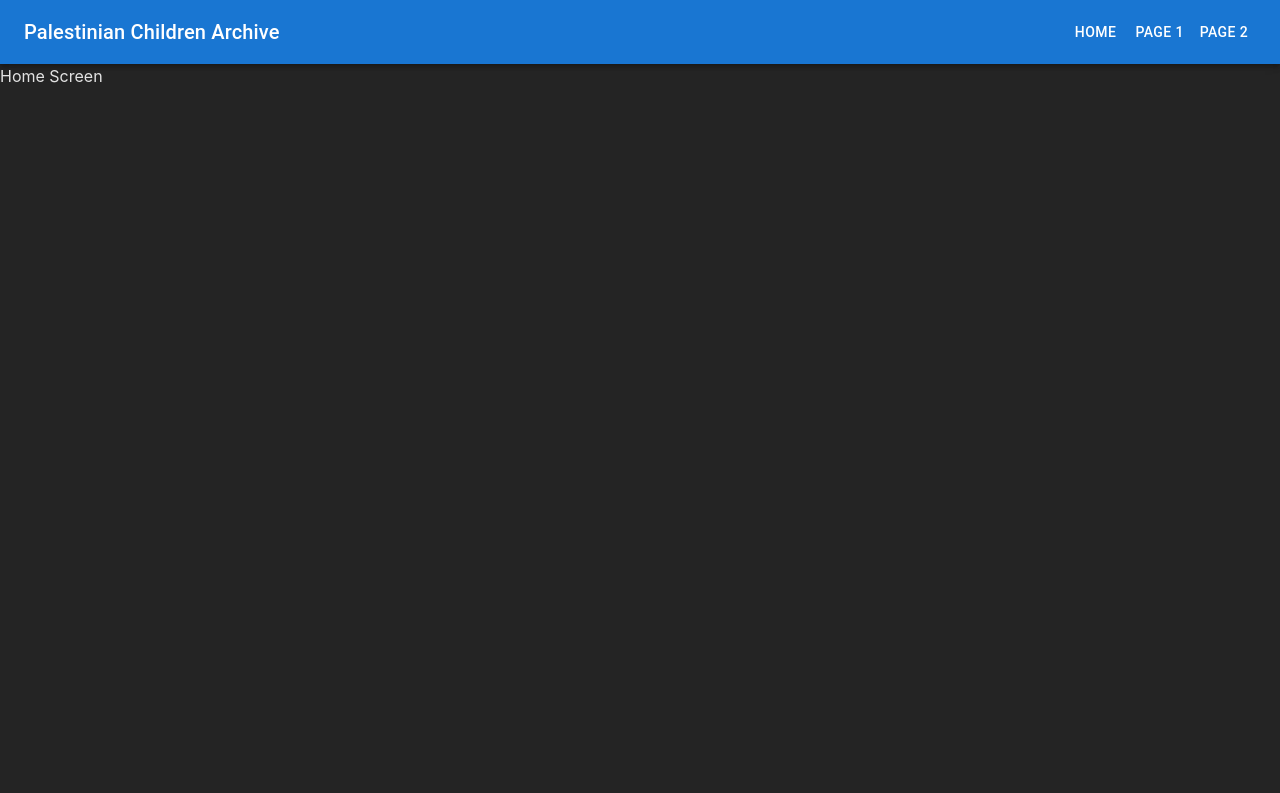
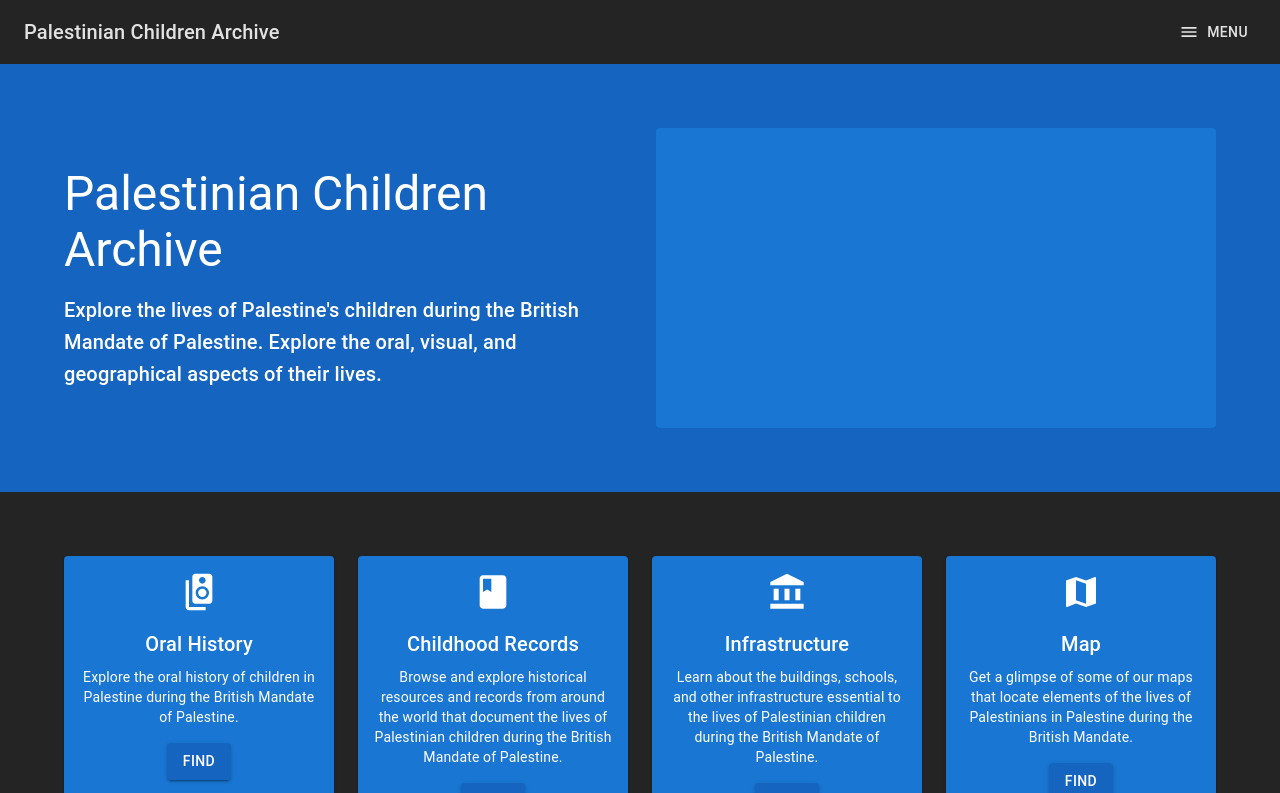
Before and after one commit to Palestinian-Children-Archive/palestinian-children-archive.github.io, a React (Vite) app: page / in a window 1280 px wide. Shown: the top 793 px of the page. Built offline with nearby package versions, Linux system fonts and the light colour scheme.

Commit message:
chore: project home page and structure

```diff
--- a/package.json
+++ b/package.json
@@ -6,7 +6,7 @@
   "homepage": "https://palestinian-children-archive.github.io/",
   "scripts": {
     "dev": "vite",
-    "build": "vite build",
+    "build": "vite build --base=./",
     "lint": "eslint .",
     "preview": "vite preview",
     "predeploy": "npm run build",
--- a/src/components/ui/Navigation.tsx
+++ b/src/components/ui/Navigation.tsx
@@ -1,32 +1,130 @@
-import AppBar from "@mui/material/AppBar";
-import Box from "@mui/material/Box";
-import Toolbar from "@mui/material/Toolbar";
-import Typography from "@mui/material/Typography";
-import Button from "@mui/material/Button";
-import routes from "@/navigation/routes";
-import { useNavigate } from "react-router-dom";
+import React, { useState } from "react";
+import {
+  AppBar,
+  Box,
+  Toolbar,
+  Typography,
+  Button,
+  Drawer,
+  IconButton,
+  Grid,
+  Container,
+  useTheme,
+} from "@mui/material";
+import { Close as CloseIcon, Menu as MenuIcon } from "@mui/icons-material";
+import { Link } from "react-router-dom";
+import { pages } from "@/navigation/routes";
+
+const MenuButton = ({ icon: Icon, label, description, onClick, to }) => (
+  <Button
+    component={Link}
+    to={to}
+    onClick={onClick}
+    sx={{
+      width: "100%",
+      height: "100%",
+      color: "white",
+      textAlign: "left",
+      p: 3,
+      display: "flex",
+      flexDirection: "column",
+      alignItems: "flex-start",
+      "&:hover": {
+        backgroundColor: "rgba(255, 255, 255, 0.1)",
+      },
+    }}
+  >
+    <Icon sx={{ fontSize: 40, mb: 2 }} />
+    <Typography variant="h6" gutterBottom>
+      {label}
+    </Typography>
+    <Typography variant="body2" sx={{ opacity: 0.8 }}>
+      {description}
+    </Typography>
+  </Button>
+);
 
 export default function Navigation() {
-  const navigate = useNavigate();
+  const [menuOpen, setMenuOpen] = useState(false);
+  const theme = useTheme();
+
+  const handleClose = () => {
+    setMenuOpen(false);
+  };
+
   return (
     <Box sx={{ flexGrow: 1 }}>
-      <AppBar position="static">
+      <AppBar position="static" color="transparent" elevation={0}>
         <Toolbar>
-          <Typography variant="h6" component="div" sx={{ flexGrow: 1 }}>
+          <Typography
+            component={Link}
+            to="/"
+            variant="h6"
+            sx={{
+              flexGrow: 1,
+              textDecoration: "none",
+              color: "inherit",
+            }}
+          >
             Palestinian Children Archive
           </Typography>
-
-          {routes.map((r) => (
-            <Button
-              key={r.path}
-              color="inherit"
-              onClick={() => navigate(r.path)}
-            >
-              {r.label}
-            </Button>
-          ))}
+          <Button
+            color="inherit"
+            onClick={() => setMenuOpen(true)}
+            startIcon={<MenuIcon />}
+          >
+            Menu
+          </Button>
         </Toolbar>
       </AppBar>
+
+      <Drawer
+        anchor="top"
+        open={menuOpen}
+        onClose={handleClose}
+        PaperProps={{
+          sx: {
+            minHeight: "100vh",
+            bgcolor: theme.palette.primary.dark,
+          },
+        }}
+      >
+        <Container maxWidth="xl">
+          <Box
+            sx={{
+              p: 2,
+              display: "flex",
+              justifyContent: "space-between",
+              alignItems: "center",
+            }}
+          >
+            <Typography variant="h6" color="white">
+              Palestinian Children Archive
+            </Typography>
+            <IconButton
+              onClick={handleClose}
+              sx={{ color: "white" }}
+              aria-label="close menu"
+            >
+              <CloseIcon />
+            </IconButton>
+          </Box>
+
+          <Grid container spacing={3} sx={{ mt: 4 }}>
+            {pages.map((page) => (
+              <Grid item xs={12} sm={6} md={3} key={page.path}>
+                <MenuButton
+                  icon={page.icon}
+                  label={page.label}
+                  description={page.description}
+                  onClick={handleClose}
+                  to={page.path}
+                />
+              </Grid>
+            ))}
+          </Grid>
+        </Container>
+      </Drawer>
     </Box>
   );
 }
--- a/src/navigation/routes.ts
+++ b/src/navigation/routes.ts
@@ -1,7 +1,18 @@
 import { FC } from "react";
+import {
+  Book as BookIcon,
+  Map as MapIcon,
+  AccountBalance as BuildingIcon,
+  SpeakerGroup,
+  QuestionMark,
+} from "@mui/icons-material";
+
 import Home from "./screens/Home";
-import Page1 from "./screens/Page1";
-import Page2 from "./screens/Page2";
+import OralHistory from "./screens/OralHistory";
+import ChildhoodRecords from "./screens/ChildhoodRecords";
+import Map from "./screens/Map";
+import AboutUs from "./screens/AboutUs";
+import Infrastructure from "./screens/Infrastructure";
 
 interface RouteConfig {
   path: string;
@@ -9,10 +20,49 @@ interface RouteConfig {
   component: FC;
 }
 
-const routes: RouteConfig[] = [
-  { path: "/", label: "Home", component: Home },
-  { path: "/page1", label: "Page 1", component: Page1 },
-  { path: "/page2", label: "Page 2", component: Page2 },
+const routes: RouteConfig[] = [{ path: "/", label: "Home", component: Home }];
+
+export const pages = [
+  {
+    icon: SpeakerGroup,
+    label: "Oral History",
+    description:
+      "Explore the oral history of children in Palestine during the British Mandate of Palestine.",
+    path: "/oral-history",
+    component: OralHistory,
+  },
+  {
+    icon: BookIcon,
+    label: "Childhood Records",
+    description:
+      "Browse and explore historical resources and records from around the world that document the lives of Palestinian children during the British Mandate of Palestine.",
+    path: "/childhood-records",
+    component: ChildhoodRecords,
+  },
+  {
+    icon: BuildingIcon,
+    label: "Infrastructure",
+    description:
+      "Learn about the buildings, schools, and other infrastructure essential to the lives of Palestinian children during the British Mandate of Palestine.",
+    path: "/infrastructure",
+    component: Infrastructure,
+  },
+  {
+    icon: MapIcon,
+    label: "Map",
+    description:
+      "Get a glimpse of some of our maps that locate elements of the lives of Palestinians in Palestine during the British Mandate.",
+    path: "/map",
+    component: Map,
+  },
+  {
+    icon: QuestionMark,
+    label: "About the Project",
+    description:
+      "Get to know more about this project, what we do and about our team.",
+    path: "/about-us",
+    component: AboutUs,
+  },
 ];
 
 export default routes;
--- /dev/null
+++ b/src/navigation/screens/AboutUs.tsx
@@ -0,0 +1,7 @@
+import { FC } from "react";
+
+const AboutUs: FC = () => {
+  return <div>Page2</div>;
+};
+
+export default AboutUs;
--- a/src/navigation/screens/Home.tsx
+++ b/src/navigation/screens/Home.tsx
@@ -1,7 +1,164 @@
 import { FC } from "react";
+import {
+  Box,
+  Card,
+  CardContent,
+  Container,
+  Typography,
+  Button,
+  Grid,
+  useTheme,
+} from "@mui/material";
+import {
+  Book as BookIcon,
+  Map as MapIcon,
+  AccountBalance as BuildingIcon,
+  SpeakerGroup,
+  QuestionMark,
+} from "@mui/icons-material";
+import { pages } from "../routes";
 
-const Home: FC = () => {
-  return <div>Home Screen</div>;
+const FeatureCard = ({
+  icon: Icon,
+  title,
+  description,
+}: {
+  icon: FC;
+  title: string;
+  description: string;
+}) => {
+  const theme = useTheme();
+
+  return (
+    <Card
+      sx={{
+        height: "100%",
+        backgroundColor: theme.palette.primary.main,
+        color: "white",
+        "&:hover": {
+          backgroundColor: theme.palette.primary.dark,
+          cursor: "pointer",
+        },
+        transition: "background-color 0.3s",
+      }}
+    >
+      <CardContent>
+        <Box
+          sx={{
+            display: "flex",
+            flexDirection: "column",
+            alignItems: "center",
+            textAlign: "center",
+          }}
+        >
+          <Icon sx={{ fontSize: 40, mb: 2 }} />
+          <Typography variant="h6" gutterBottom>
+            {title}
+          </Typography>
+          <Typography variant="body2" sx={{ mb: 2 }}>
+            {description}
+          </Typography>
+          <Button
+            variant="contained"
+            sx={{
+              mt: "auto",
+              backgroundColor: theme.palette.primary.dark,
+              "&:hover": {
+                backgroundColor: theme.palette.primary.darker,
+              },
+            }}
+          >
+            Find
+          </Button>
+        </Box>
+      </CardContent>
+    </Card>
+  );
 };
 
-export default Home;
+const HomePage = () => {
+  return (
+    <Box>
+      {/* Hero Section */}
+      <Box sx={{ bgcolor: "primary.dark", color: "white", py: 8 }}>
+        <Container>
+          <Grid container spacing={4} alignItems="center">
+            <Grid item xs={12} md={6}>
+              <Typography variant="h3" component="h1" gutterBottom>
+                Palestinian Children Archive
+              </Typography>
+              <Typography variant="h6">
+                Explore the lives of Palestine's children during the British
+                Mandate of Palestine. Explore the oral, visual, and geographical
+                aspects of their lives.
+              </Typography>
+            </Grid>
+            <Grid item xs={12} md={6}>
+              <Box
+                sx={{
+                  width: "100%",
+                  height: 300,
+                  bgcolor: "primary.main",
+                  borderRadius: 1,
+                }}
+              />
+            </Grid>
+          </Grid>
+        </Container>
+      </Box>
+
+      {/* Features Grid */}
+      <Container sx={{ py: 8 }}>
+        <Grid container spacing={3}>
+          {pages.map((feature, index) => (
+            <Grid item xs={12} sm={6} md={3} key={index}>
+              <FeatureCard
+                icon={feature.icon}
+                title={feature.label}
+                description={feature.description}
+              />
+            </Grid>
+          ))}
+        </Grid>
+      </Container>
+
+      {/* About Section */}
+      <Box sx={{ bgcolor: "background.paper", py: 8 }}>
+        <Container>
+          <Grid container spacing={4}>
+            <Grid item xs={12} md={4}>
+              <Box
+                sx={{
+                  width: "100%",
+                  height: 300,
+                  bgcolor: "grey.200",
+                  borderRadius: 1,
+                }}
+              />
+            </Grid>
+            <Grid item xs={12} md={8}>
+              <Typography variant="h4" component="h2" gutterBottom>
+                About
+              </Typography>
+              <Typography
+                variant="body1"
+                paragraph
+                sx={{ color: "text.secondary" }}
+              >
+                The Palestinian Children Archive aggregates and collates many
+                different sources of information that document and illustrate
+                the lives of the children of Palestine and their struggles
+                during the British Mandate of Palestine.
+              </Typography>
+              <Button variant="contained" color="primary" size="large">
+                View project documentation
+              </Button>
+            </Grid>
+          </Grid>
+        </Container>
+      </Box>
+    </Box>
+  );
+};
+
+export default HomePage;
--- /dev/null
+++ b/src/navigation/screens/Infrastructure.tsx
@@ -0,0 +1,7 @@
+import { FC } from "react";
+
+const Infrastructure: FC = () => {
+  return <div>Page2</div>;
+};
+
+export default Infrastructure;
--- /dev/null
+++ b/src/navigation/screens/Map.tsx
@@ -0,0 +1,7 @@
+import { FC } from "react";
+
+const Map: FC = () => {
+  return <div>Page2</div>;
+};
+
+export default Map;
```
Also changed, not shown: src/navigation/screens/ChildhoodRecords.tsx (renamed from src/navigation/screens/Page2.tsx), src/navigation/screens/OralHistory.tsx (renamed from src/navigation/screens/Page1.tsx).
